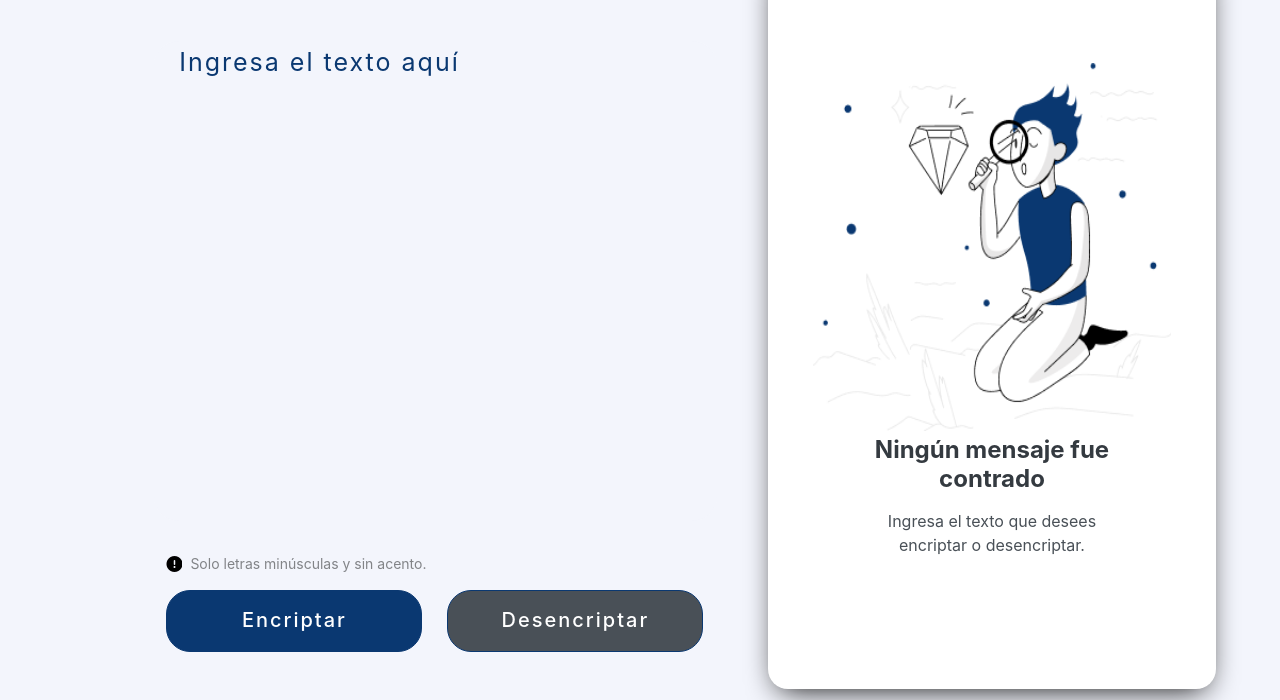
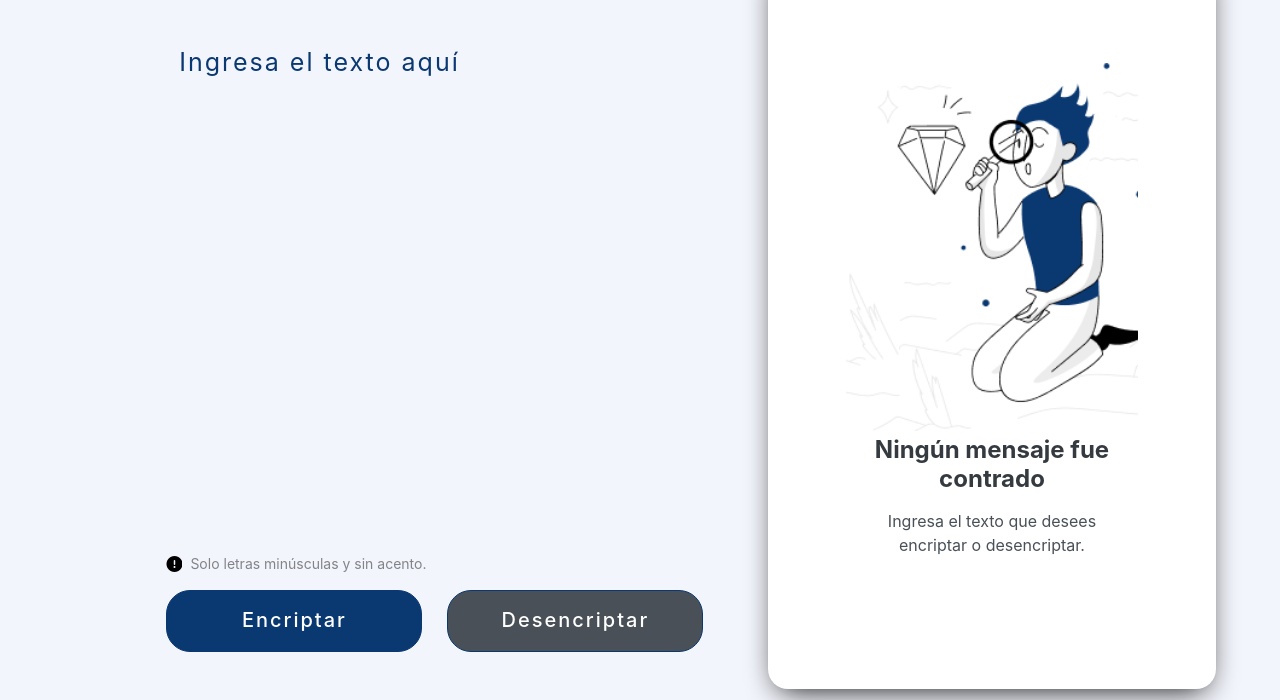
Before and after one commit to miguelmunoz184/miguel.github.bio, a plain HTML site: page index.html in a window 1280 px wide. Shown: the part 87-787 px from the top of the page. Drawn offline with Linux system fonts and the light colour scheme.

Commit message:
"firts commit"

```diff
--- a/styles.css
+++ b/styles.css
@@ -15,6 +15,7 @@
   position: absolute;
   top: 4%;
 }
+
 
 .texto {
   position: absolute;
@@ -183,9 +184,10 @@
 
 .encriptado img {
   position: absolute;
-  width: 80%;
+  width: 65%;
   height: 50%;
   top: 15%;
+  object-fit: cover;
 }
 
 .mostrar {
@@ -303,7 +305,7 @@
     height: 30%;
     left: 4%;
     top: 16%;
-    font-size: 35px;
+    font-size: 30px;
 
   }
 
```
